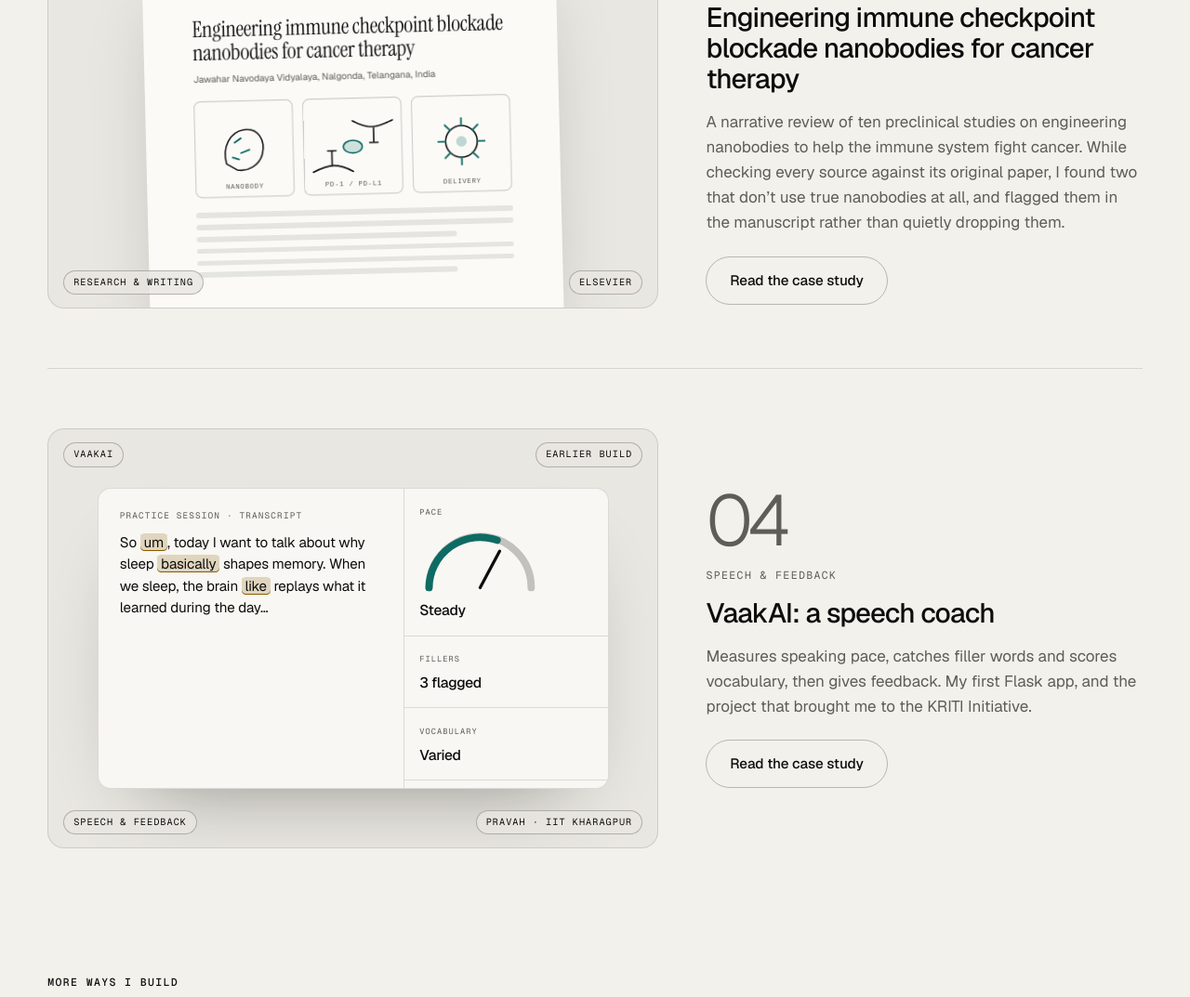
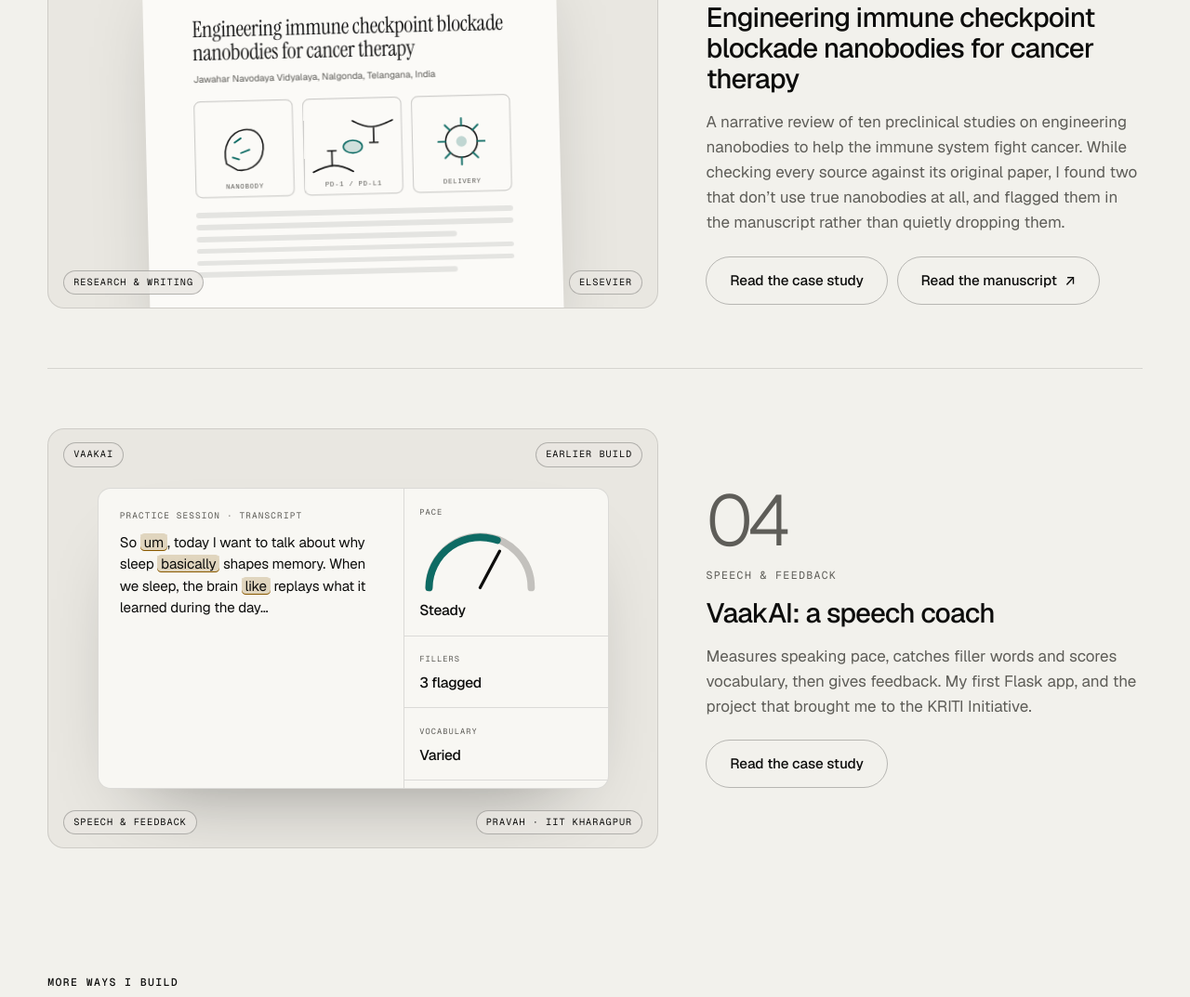
Before and after one commit to rohithakulapalli-png/portfolio, a plain HTML site: page index.html in a window 1280 px wide. Shown: the part 3806-4879 px from the top of the page at 93% size. Drawn offline with nearby package versions, Linux system fonts and the light colour scheme.

Commit message:
Change nanobody link and button text in index.html
Updated the link for the nanobody manuscript and modified button text.

```diff
--- a/index.html
+++ b/index.html
@@ -2239,7 +2239,7 @@ html.intro.is-ready .hero__media { opacity: 0 !important; transform: translateY(
           <p class="body-copy">A narrative review of ten preclinical studies on engineering nanobodies to help the immune system fight cancer. While checking every source against its original paper, I found two that don’t use true nanobodies at all, and flagged them in the manuscript rather than quietly dropping them.</p>
           <div class="work-card__actions">
             <button class="btn btn--ghost" type="button" data-open="nanobody"><span class="roll"><span class="roll__in"><span>Read the case study</span><span aria-hidden="true">Read the case study</span></span></span></button>
-            <a class="btn btn--ghost" href="#work" data-proof="nanobody-abstract" hidden>Abstract &amp; figures <span class="arr" aria-hidden="true">↗</span></a>
+            <a class="btn btn--ghost" href="#work" data-proof="nanobody-abstract" hidden>Read the manuscript <span class="arr" aria-hidden="true">↗</span></a>
           </div>
         </div>
       </article>
@@ -2688,6 +2688,7 @@ html.intro.is-ready .hero__media { opacity: 0 !important; transform: translateY(
       <h3>The submission</h3>
       <p>A cover letter, a structured abstract, a graphical abstract I designed, and Vancouver-style citations, submitted through Elsevier’s Editorial Manager.</p>
     </div>
+    <p class="dlg-note">The manuscript linked here is the version I submitted for peer review, not a final published article. It is still under review, so the text may change before publication.</p>
   </div>
 </dialog>
 
@@ -2832,7 +2833,7 @@ html.intro.is-ready .hero__media { opacity: 0 !important; transform: translateY(
     'dr-repo': 'https://github.com/rohithakulapalli-png/diabetic-retinopathy-referral', // diabetic retinopathy code
     'voicerx-repo': '',        // GitHub repo for the VoiceRx v2 pipeline
     'voicerx-poster': '',      // PRAVAH 2026 poster (PDF)
-    'nanobody-abstract': '',   // abstract and figures (full text stays private while under review)
+    'nanobody-abstract': 'https://rohithakulapalli.dpdns.org/Akulapalli-nanobody-review.pdf',  // submitted manuscript (PDF)
     'vaakai-repo': '',         // VaakAI GitHub repo
     'vaakai-demo': '',         // 60-second demo video
     'sana-screens': '',        // Figma or UI screens
```
